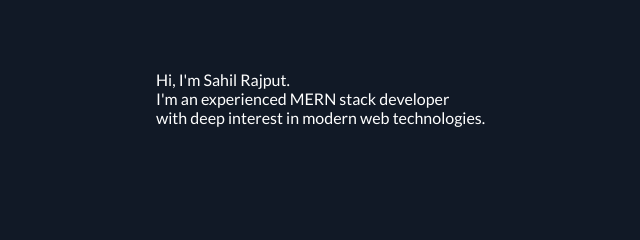
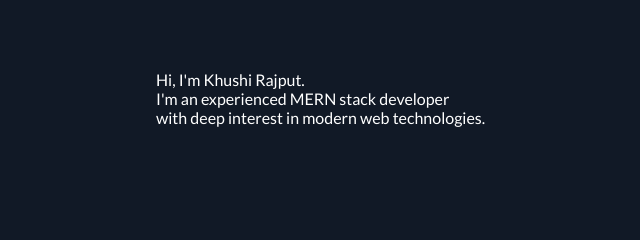
Before and after one commit to sahilrajput-repo/HTML_CSS_Playground, a plain HTML site: page dev-portfolio website/index.html in a window 1280 px wide. Shown: the part 192-432 px from the top of the page, 134-774 px from the left. Drawn offline with Linux system fonts and the light colour scheme.

Commit message:
First Commit

```diff
--- a/dev-portfolio website/index.html
+++ b/dev-portfolio website/index.html
@@ -35,7 +35,7 @@
     </div>
     <div class="center">
         <div class="intro">
-            <p>Hi, I'm Sahil Rajput. <br>I'm an experienced MERN stack developer <br>with deep interest in modern web technologies.</p>
+            <p>Hi, I'm Khushi Rajput. <br>I'm an experienced MERN stack developer <br>with deep interest in modern web technologies.</p>
             <img src="image/img.jpg" alt="image">
         </div>
     </div>
```
